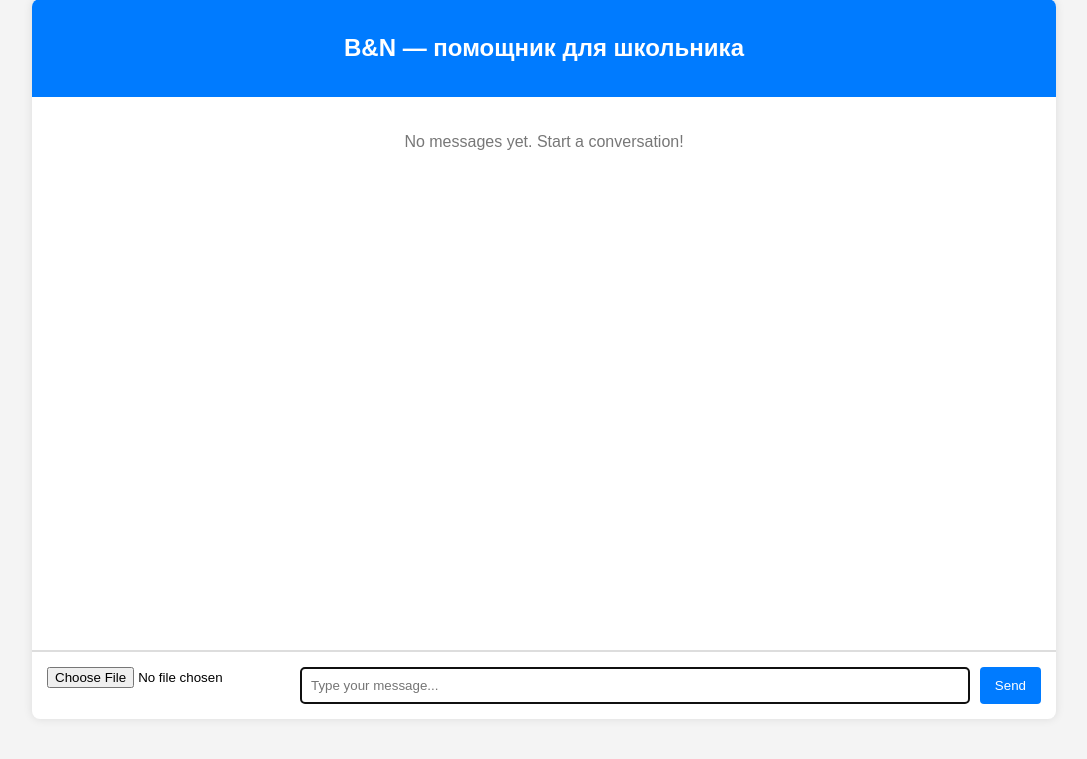
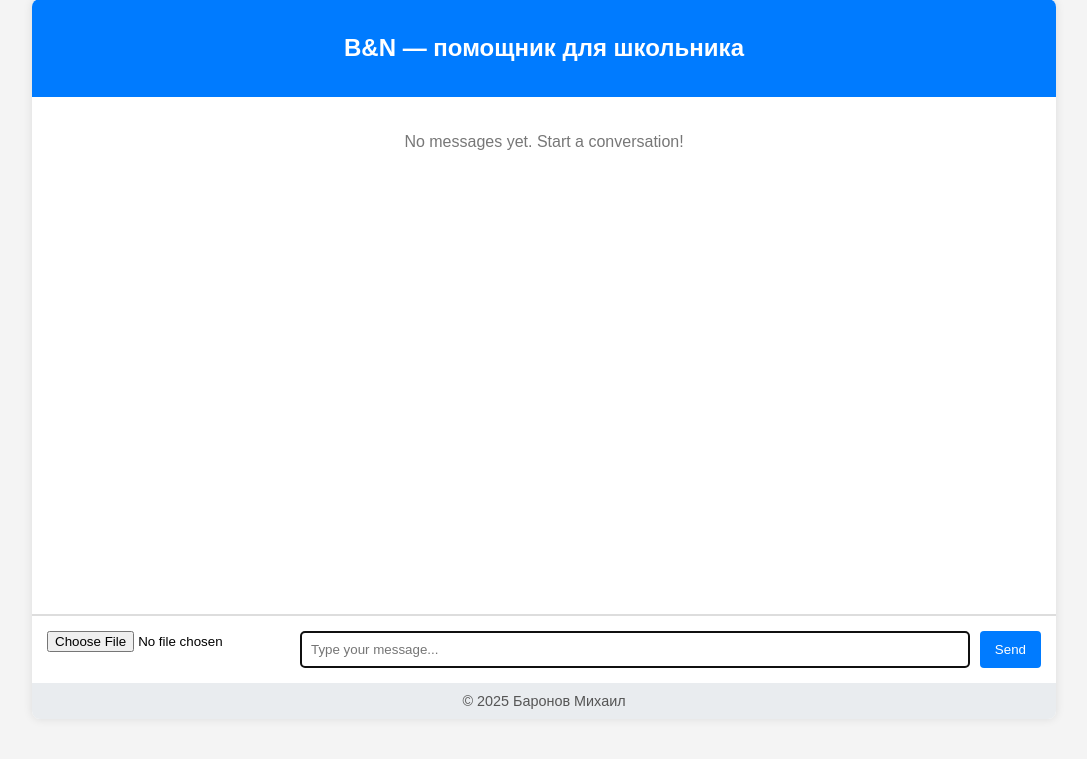
Before and after one commit to baronovM/BN, a Flask app: page / in a window 1280 px wide. Shown: the part 41-800 px from the top of the page, without its empty margins (96-1183 px from the left). Run offline with Flask 3, Linux system fonts and the light colour scheme.

Commit message:
Add copyright

```diff
--- a/templates/chat.html
+++ b/templates/chat.html
@@ -18,6 +18,16 @@
         .chat-input input[type="text"] { flex-grow: 1; padding: 10px; border: 1px solid #ccc; border-radius: 4px; margin-right: 10px; }
         .chat-input button { padding: 10px 15px; background-color: #007bff; color: white; border: none; border-radius: 4px; cursor: pointer; }
         .chat-input button:hover { background-color: #0056b3; }
+        .chat-footer {
+            background-color: #e9ecef;
+            color: #555;
+            text-align: center;
+            padding: 10px;
+            font-size: 0.9em;
+            border-bottom-left-radius: 8px;
+            border-bottom-right-radius: 8px;
+        }
+
     </style>
 </head>
 <body>
@@ -45,6 +55,10 @@
             <input type="text" name="message" placeholder="Type your message..." required autofocus>
             <button type="submit">Send</button>
         </form>
+        <div class="chat-footer">
+            &copy; 2025 Баронов Михаил
+        </div>
+
     </div>
 
     <script>
```
